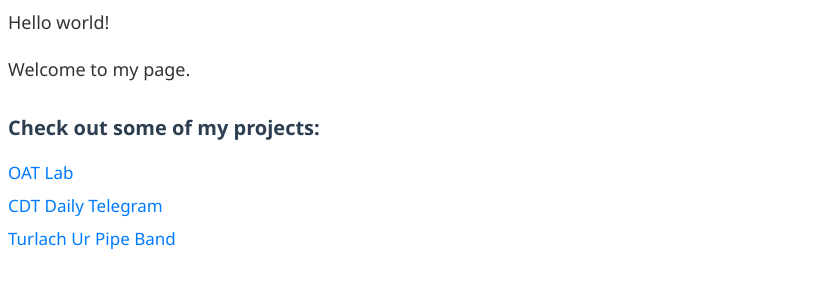
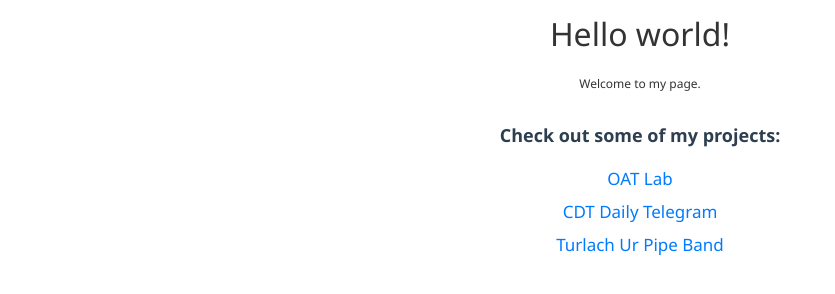
Before and after one commit to jacobspacepayne/jacobspacepayne.github.io, a plain HTML site: page index.html in a window 1280 px wide. Shown: the whole page, without its empty margins (0-835 px from the left). Drawn offline with Linux system fonts and the light colour scheme.

Commit message:
Update index.html

```diff
--- a/index.html
+++ b/index.html
@@ -1,9 +1,9 @@
-<p style="font-family: 'Segoe UI', Tahoma, Geneva, Verdana, sans-serif; font-size: 18px; line-height: 1.6; color: #333; margin-bottom: 15px;">Hello world!</p>
+<p style="font-family: 'Segoe UI', Tahoma, Geneva, Verdana, sans-serif; font-size: 32px; line-height: 1.6; color: #333; margin-bottom: 15px; text-align: center;">Hello world!</p>
 
-<p style="font-family: 'Segoe UI', Tahoma, Geneva, Verdana, sans-serif; font-size: 18px; line-height: 1.6; color: #333; margin-bottom: 15px;">Welcome to my page.</p>
+<p style="font-family: 'Segoe UI', Tahoma, Geneva, Verdana, sans-serif; font-size: 12px; line-height: 1.6; color: #333; margin-bottom: 15px; text-align: center;">Welcome to my page.</p>
 
-<p style="font-family: 'Segoe UI', Tahoma, Geneva, Verdana, sans-serif; font-size: 20px; font-weight: bold; color: #2c3e50; margin-top: 30px; margin-bottom: 20px;">Check out some of my projects:</p>
-<ul style="list-style: none; padding: 0; margin: 0;">
+<p style="font-family: 'Segoe UI', Tahoma, Geneva, Verdana, sans-serif; font-size: 18px; font-weight: bold; color: #2c3e50; margin-top: 30px; margin-bottom: 20px; text-align: center;">Check out some of my projects:</p>
+<ul style="list-style: none; padding: 0; margin: 0; text-align: center;">
   <li style="margin-bottom: 10px;"><a href="https://deroo.lab.uiowa.edu/research/optics-and-astronomical-technologies-oat-laboratory" style="text-decoration: none; color: #007bff; font-family: 'Segoe UI', Tahoma, Geneva, Verdana, sans-serif; font-size: 17px; transition: color 0.3s ease;">OAT Lab</a></li>
   <li style="margin-bottom: 10px;"><a href="https://cdtdaily.substack.com" style="text-decoration: none; color: #007bff; font-family: 'Segoe UI', Tahoma, Geneva, Verdana, sans-serif; font-size: 17px; transition: color 0.3s ease;">CDT Daily Telegram</a></li>
   <li style="margin-bottom: 10px;"><a href="https://www.grinnellarts.org/turlach-ur" style="text-decoration: none; color: #007bff; font-family: 'Segoe UI', Tahoma, Geneva, Verdana, sans-serif; font-size: 17px; transition: color 0.3s ease;">Turlach Ur Pipe Band</a></li>
```
